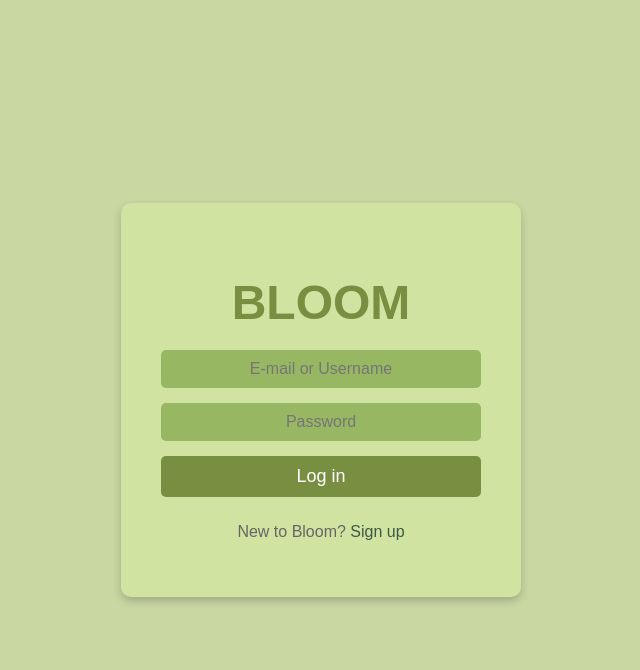
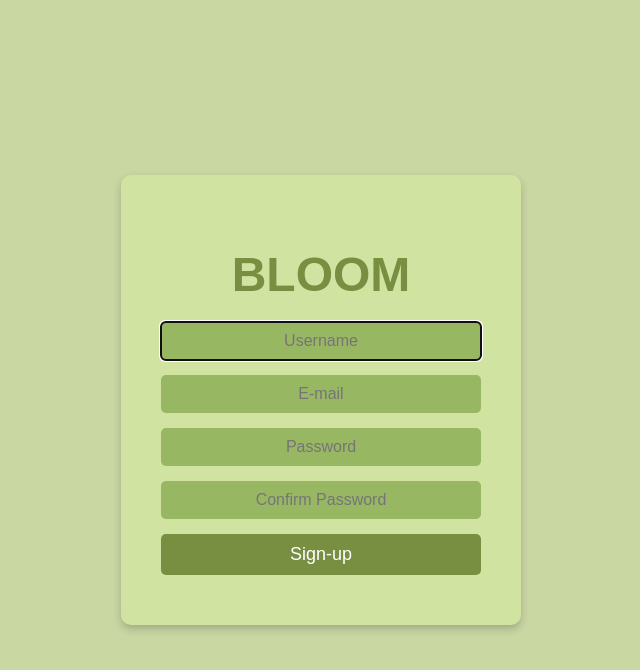
Before and after one commit to arc-lena/bloom, a Django app: page /sign-up/ in a window 1280 px wide. Shown: the top 670 px of the page, without its empty margins (319-959 px from the left). Run offline with Django 4.2, Linux system fonts and the light colour scheme.

Commit message:
added sign-up template and integrated it. removed all cache

```diff
--- a/bloom/bloom/urls.py
+++ b/bloom/bloom/urls.py
@@ -25,9 +25,8 @@ urlpatterns = [
     path('admin/', admin.site.urls),
     path('', include('profiles.urls')),
     path('partners/', include('partners.urls')),
-    path('sign-up/', views.sign_up_view, name='sign_up'),
+    path('sign-up/', v.sign_up_view, name='sign_up'),
     path('login/', views.login_view, name='login'),
-    path("register/", v.register, name="register"),
 ]
 
 if settings.DEBUG:
--- a/bloom/profiles/views.py
+++ b/bloom/profiles/views.py
@@ -4,10 +4,5 @@ from django.shortcuts import render
 def home(request):
     return render(request, 'home/index.html')
 
-
-def sign_up_view(request):
-    return render(request, 'sign-up/index.html')
-
-
 def login_view(request):
     return render(request, 'login/index.html')
--- a/bloom/register/forms.py
+++ b/bloom/register/forms.py
@@ -2,10 +2,12 @@ from django import forms
 from django.contrib.auth.forms import UserCreationForm
 from django.contrib.auth.models import User
 
-
 class RegisterForm(UserCreationForm):
-    email = forms.EmailField()
+    email = forms.EmailField(required=True, widget=forms.EmailInput(attrs={'placeholder': 'E-mail'}))
+    username = forms.CharField(required=True, widget=forms.TextInput(attrs={'placeholder': 'Username'}))
+    password1 = forms.CharField(required=True, widget=forms.PasswordInput(attrs={'placeholder': 'Password'}))
+    password2 = forms.CharField(required=True, widget=forms.PasswordInput(attrs={'placeholder': 'Confirm Password'}))
 
     class Meta:
-	    model = User
-	    fields = ["username", "email", "password1", "password2"]
+        model = User
+        fields = ['username', 'email', 'password1', 'password2']
--- a/bloom/register/views.py
+++ b/bloom/register/views.py
@@ -1,13 +1,11 @@
-from django.shortcuts import render, redirect
+from django.shortcuts import render
 from .forms import RegisterForm
-from django.contrib.auth import login, authenticate
 
-def register(response):
+def sign_up_view(response):
     if response.method == "POST":
         form = RegisterForm(response.POST)
         if form.is_valid():
             form.save()
-        return redirect("/home")
     else:
         form = RegisterForm()
-    return render(response, "register/register.html", {"form": form})
+    return render(response, "sign_up/index.html", {"form": form})
--- /dev/null
+++ b/bloom/static/sign_up/css/index.css
@@ -0,0 +1,63 @@
+/* Загальні стилі для сторінки */
+body {
+    margin: 0;
+    padding: 0;
+    font-family: Arial, sans-serif;
+    background-color: #c9d7a3; /* Фоновий колір схожий на зображення */
+    display: flex;
+    justify-content: center;
+    align-items: center;
+    height: 100vh;
+}
+
+.sign-up-container {
+    text-align: center;
+    background-color: #d1e3a1; /* Світло-зелений колір фону */
+    padding: 40px;
+    border-radius: 10px;
+    box-shadow: 0 4px 8px rgba(0, 0, 0, 0.2);
+}
+
+.logo {
+    font-size: 48px;
+    font-weight: bold;
+    color: #788e40;
+    margin-bottom: 20px;
+}
+
+.sign-up-form {
+    display: flex;
+    flex-direction: column;
+    align-items: center;
+}
+
+.form-group {
+    margin-bottom: 15px;
+}
+
+.form-group input {
+    width: 300px;
+    padding: 10px;
+    border-radius: 5px;
+    border: none;
+    font-size: 16px;
+    background-color: #98b763; /* Колір поля введення */
+    color: #fff;
+    text-align: center;
+}
+
+.sign-up-button {
+    width: 320px;
+    padding: 10px;
+    background-color: #788e40;
+    color: #fff;
+    font-size: 18px;
+    border: none;
+    border-radius: 5px;
+    cursor: pointer;
+    margin-bottom: 10px;
+}
+
+.sign-up-button:hover {
+    background-color: #67793a;
+}
--- a/bloom/templates/sign-up/index.html
+++ b/bloom/templates/login/index.html
@@ -5,7 +5,7 @@
     <meta name="viewport" content="width=device-width, initial-scale=1.0">
     <title>Bloom - Вхід</title>
     {% load static %}
-<link rel="stylesheet" type="text/css" href="{% static 'sign-up/css/index.css' %}">
+<link rel="stylesheet" type="text/css" href="{% static 'login/css/index.css' %}">
 
 </head>
 <body>
--- /dev/null
+++ b/bloom/templates/sign_up/index.html
@@ -0,0 +1,36 @@
+<!DOCTYPE html>
+<html lang="uk">
+<head>
+    <meta charset="UTF-8">
+    <meta name="viewport" content="width=device-width, initial-scale=1.0">
+    <title>Bloom - Sign-up</title>
+    {% load static %}
+    <link rel="stylesheet" type="text/css" href="{% static 'sign_up/css/index.css' %}">
+</head>
+<body>
+    <div class="sign-up-container">
+        <h1 class="logo">BLOOM</h1>
+        <form class="sign-up-form" action="{% url 'sign_up' %}" method="post">
+            {% csrf_token %}
+            {{ form.non_field_errors }}
+            <div class="form-group">
+                {{ form.username.errors }}
+                {{ form.username }}
+            </div>
+            <div class="form-group">
+                {{ form.email.errors }}
+                {{ form.email }}
+            </div>
+            <div class="form-group">
+                {{ form.password1.errors }}
+                {{ form.password1 }}
+            </div>
+            <div class="form-group">
+                {{ form.password2.errors }}
+                {{ form.password2 }}
+            </div>
+            <button type="submit" class="sign-up-button">Sign-up</button>
+        </form>
+    </div>
+</body>
+</html>
```
Also changed, not shown: bloom/static/login/css/index.css (renamed from bloom/static/sign-up/css/index.css).
